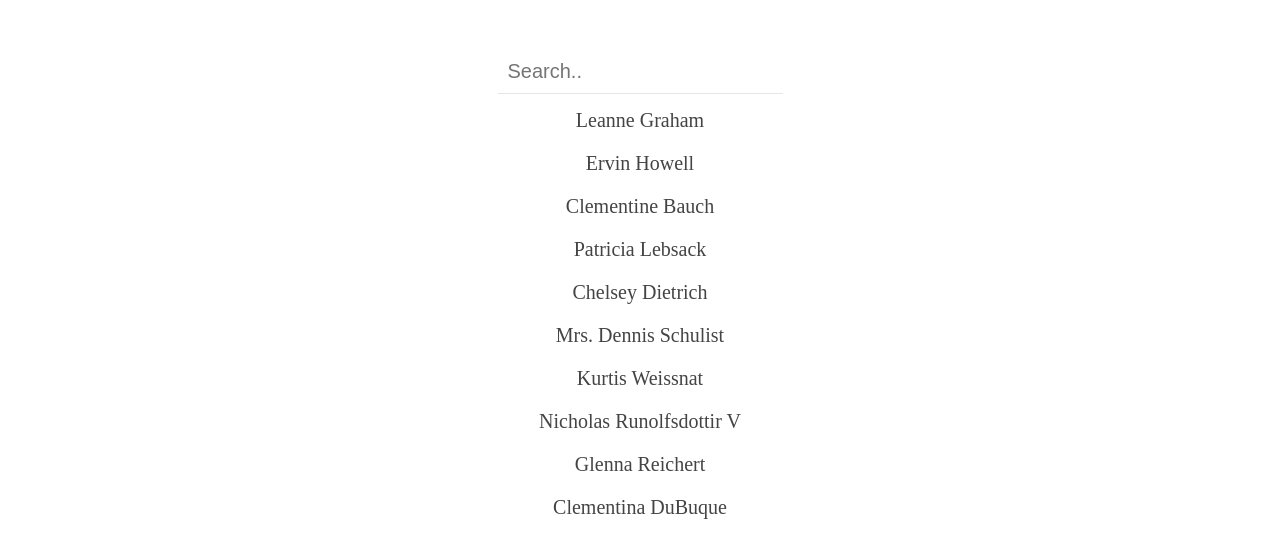
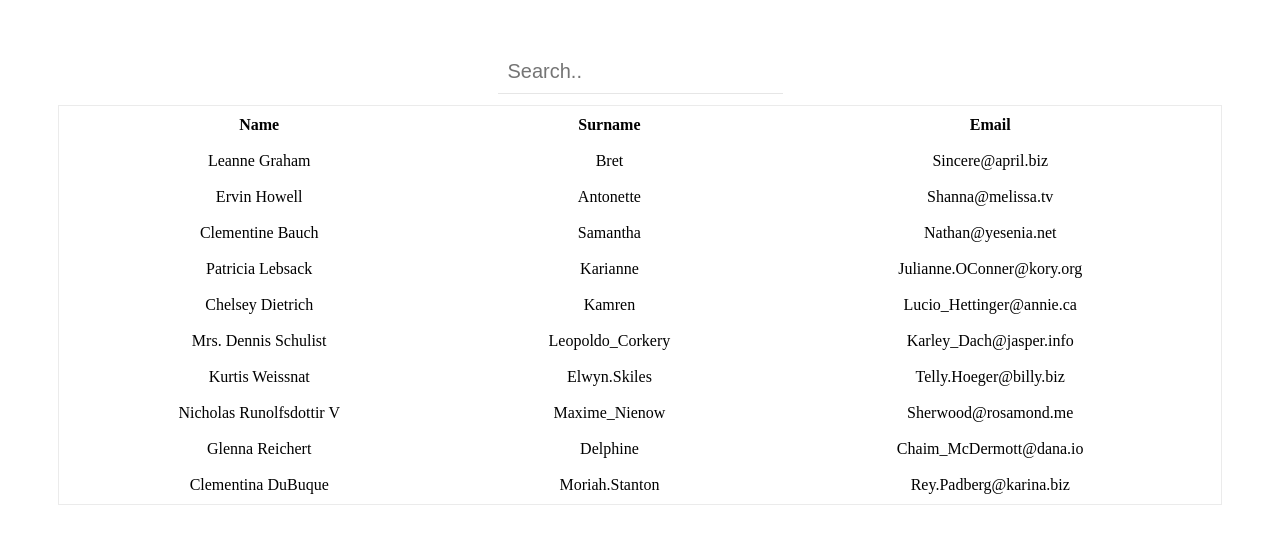
Before and after one commit to sudharsan026/react-components, a React (Vite) app: page / in a window 1280 px wide. Shown: the top 558 px of the page. Built offline with nearby package versions, Linux system fonts and the light colour scheme.

Commit message:
Search filter changes based on three datas

```diff
--- a/src/App.jsx
+++ b/src/App.jsx
@@ -1,10 +1,18 @@
 import React, { useState } from "react";
 import "./App.css";
 import { Users } from "./users";
+import Table from "./Table";
 
 const App = () => {
   const [query, setQuery] = useState("");
-  console.log(Users.filter((user) => user.name.toLowerCase().includes("d")));
+  const searchData = (data) => {
+    return data.filter(
+      (item) =>
+        item.name.toLowerCase().includes(query) ||
+        item.username.toLowerCase().includes(query) ||
+        item.email.toLowerCase().includes(query)
+    );
+  };
   return (
     <div className="app">
       <input
@@ -12,16 +20,8 @@ const App = () => {
         type="text"
         placeholder="Search.."
         onChange={(e) => setQuery(e.target.value)}
-      ></input>
-      <ul className="list">
-        {Users.filter((users) => users.name.toLowerCase().includes(query)).map(
-          (users) => (
-            <li className="list-item" key={users.id}>
-              {users.name}
-            </li>
-          )
-        )}
-      </ul>
+      />
+      <Table data={searchData(Users)} />
     </div>
   );
 };
--- /dev/null
+++ b/src/Table.css
@@ -0,0 +1,6 @@
+.table {
+  margin-top: 12px;
+  text-align: center;
+  line-height: 2rem;
+  border: 1px solid rgb(235, 235, 235);
+}
--- /dev/null
+++ b/src/Table.jsx
@@ -0,0 +1,24 @@
+import React from "react";
+import "./Table.css";
+const Table = ({ data }) => {
+  return (
+    <table className="table">
+      <tbody>
+        <tr>
+          <th>Name</th>
+          <th>Surname</th>
+          <th>Email</th>
+        </tr>
+        {data.map((_data) => (
+          <tr key={_data.id}>
+            <td>{_data.name}</td>
+            <td>{_data.username}</td>
+            <td>{_data.email}</td>
+          </tr>
+        ))}
+      </tbody>
+    </table>
+  );
+};
+
+export default Table;
```
